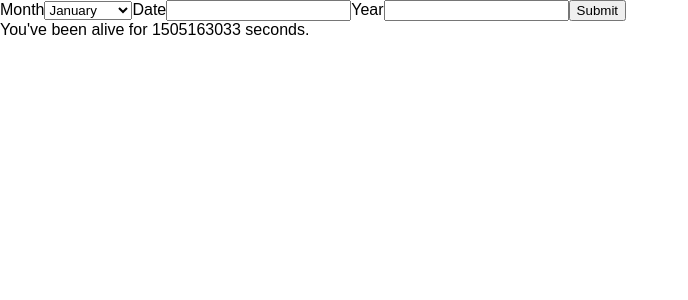
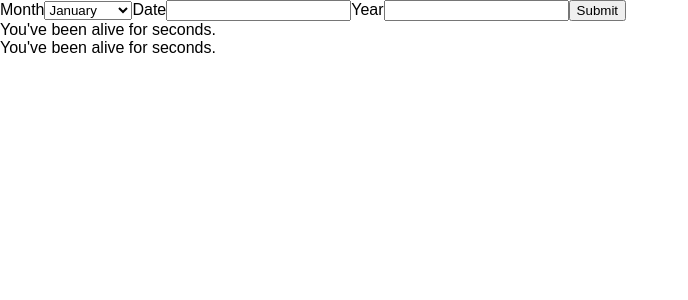
Before and after one commit to thejasonfile/lifeTimer, a React (Create React App) app: page /results in a window 1280 px wide. Shown: the top 300 px of the page, without its empty margins (0-688 px from the left). Built offline with nearby package versions, Linux system fonts and the light colour scheme.

Commit message:
add route components

```diff
--- a/package.json
+++ b/package.json
@@ -10,6 +10,7 @@
     "react": "^15.6.1",
     "react-dom": "^15.6.1",
     "react-form": "^1.3.0",
+    "react-router-dom": "^4.2.2",
     "react-select": "^1.0.0-rc.5"
   },
   "scripts": {
--- a/src/App.js
+++ b/src/App.js
@@ -1,4 +1,6 @@
 import React, { Component } from 'react';
+import {BrowserRouter as Router, Route} from 'react-router-dom';
+
 import DateForm from './DateForm';
 import Results from './Results';
 
@@ -47,6 +49,7 @@ class App extends Component {
 
   render() {
     return (
+      <Router>
         <div className="App">
           <DateForm
             month={this.state.month}
@@ -59,8 +62,9 @@ class App extends Component {
             calculateBirthday={this.calculateBirthday}
             updateDifference={this.updateDifference}
           />
-      <Results totalSeconds={this.state.difference}/>
+        <Route path="/results" totalSeconds={this.state.difference} component={Results} />
         </div>
+      </Router>
     );
   }
 }
--- a/src/DateForm.js
+++ b/src/DateForm.js
@@ -1,4 +1,7 @@
 import React from 'react';
+import {BrowserRouter as Router, Route, Link} from 'react-router-dom';
+
+import Results from './Results';
 
 const DateForm = (props) => {
   let months = [
@@ -22,6 +25,7 @@ const DateForm = (props) => {
   }
 
   return (
+    <Router>
       <div className="DateForm">
         <form onSubmit={handleSubmit}>
           <label>Month</label>
@@ -33,9 +37,11 @@ const DateForm = (props) => {
         <input type="number" value={props.date} onChange={props.changeDate} />
           <label>Year</label>
           <input type="number" value={props.year} onChange={props.changeYear} />
-      <input type="submit" value="Submit" />
+        <Link to="/results"><input type="submit" value="Submit" /></Link>
         </form>
+        <Route path="/results" component={Results} />
       </div>
+    </Router>
   )
 }
 
```
Also changed, not shown: 1 other file (tests, documents, lock files or other folders). Lines whose indentation alone changed are shown as unchanged.
